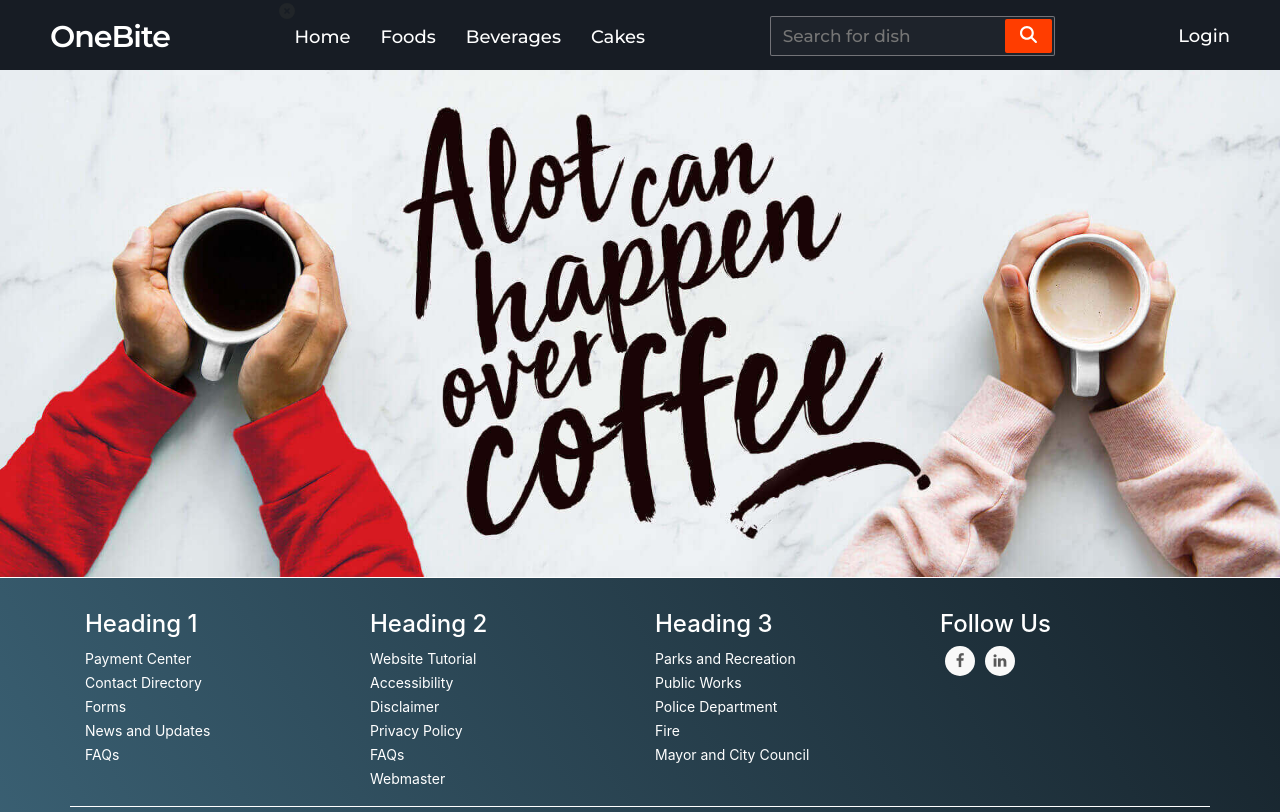
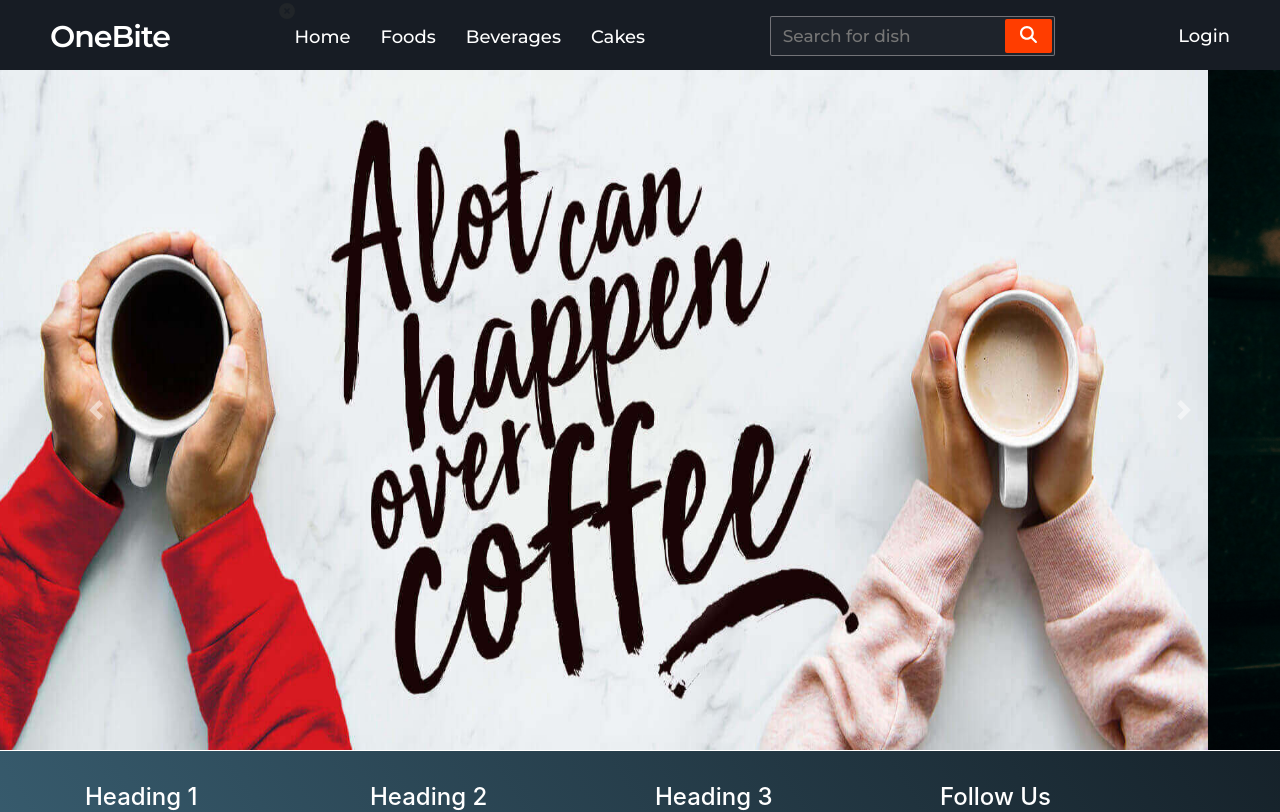
Before and after one commit to Malthane/oneBite, an Angular app: page / in a window 1280 px wide. Shown: the top 812 px of the page. Built offline with nearby package versions, Linux system fonts and the light colour scheme.

Commit message:
corousel added

```diff
--- a/src/app/Components/beverages/beverages.component.css
+++ b/src/app/Components/beverages/beverages.component.css
@@ -60,6 +60,7 @@ a {
 }
 
 #button-5:hover #translate {
+  background: linear-gradient(#f08c8c, #e35858);
   left: 0;
 }
 
--- a/src/app/Components/food/food.component.html
+++ b/src/app/Components/food/food.component.html
@@ -50,12 +50,9 @@
   </div>
 </div>
 
-<div *ngIf="isSpinnerVisible" class="d-flex justify-content-center">
-  <div
-    class="spinner-border text-info"
-    style="width: 4rem; height: 4rem"
-    role="status"
-  >
-    <span class="sr-only">Loading...</span>
-  </div>
+<div style="text-align:center;">
+<button *ngIf="isSpinnerVisible" class="btn btn-primary" type="button" disabled   style="width: 10rem; height: 3rem; margin-bottom: 15px;">
+  <span class="spinner-border spinner-border-sm" role="status" aria-hidden="true"></span>
+  Loading Data...
+</button>
 </div>
--- a/src/app/Components/food/food.component.ts
+++ b/src/app/Components/food/food.component.ts
@@ -47,23 +47,21 @@ export class FoodComponent implements OnInit {
   }
 
   onLowToHighClick() {
-    let sort = this.foodData.sort(
+    this.foodData.sort(
       (a: { price: number }, b: { price: number }) => a.price - b.price
     );
   }
 
   onHighToLowClick() {
-    let sort = this.foodData.sort(
+    this.foodData.sort(
       (a: { price: any }, b: { price: any }) => b.price - a.price
     );
   }
 
   onRatingClick() {
-    let rey = this.foodData.sort(
+    this.foodData.sort(
       (a: { rating: number }, b: { rating: number }) =>
         Number(b.rating) - Number(a.rating)
     );
   }
-
-
 }
--- a/src/app/Components/home/home.component.css
+++ b/src/app/Components/home/home.component.css
@@ -1,3 +1,3 @@
-.CoffeeImage {
-  width: 100%;
+img {
+  height: 85vh;
 }
--- a/src/app/Components/home/home.component.html
+++ b/src/app/Components/home/home.component.html
@@ -1 +1,21 @@
-<img src="../../../assets/images/login/coffee.jpg" class="CoffeeImage">
+<div id="carouselExampleControls" class="carousel slide" data-ride="carousel">
+  <div class="carousel-inner">
+    <div class="carousel-item active">
+      <img class="d-block w-100" src="../../../assets/images/login/coffee.jpg" alt="First slide">
+    </div>
+    <div class="carousel-item">
+      <img class="d-block w-100" src="../../../assets/images/login/signUp.jpg" alt="Second slide">
+    </div>
+    <div class="carousel-item">
+      <img class="d-block w-100" src="../../../assets/images/login/coffeee.jpg" alt="Third slide">
+    </div>
+  </div>
+  <a class="carousel-control-prev" href="#carouselExampleControls" role="button" data-slide="prev">
+    <span class="carousel-control-prev-icon" aria-hidden="true"></span>
+    <span class="sr-only">Previous</span>
+  </a>
+  <a class="carousel-control-next" href="#carouselExampleControls" role="button" data-slide="next">
+    <span class="carousel-control-next-icon" aria-hidden="true"></span>
+    <span class="sr-only">Next</span>
+  </a>
+</div>
--- a/src/app/core/footer/footer.component.html
+++ b/src/app/core/footer/footer.component.html
@@ -70,7 +70,7 @@
     </div>
 	<div class="row">
 		<div class="col-md-12 copy">
-			<p class="text-center">&copy; Copyright 2022 - Company Name.  All rights reserved.</p>
+			<p class="text-center">&copy; Copyright 2022 - www.OneBite.com  </p>
 		</div>
 	</div>
   </div>
```
